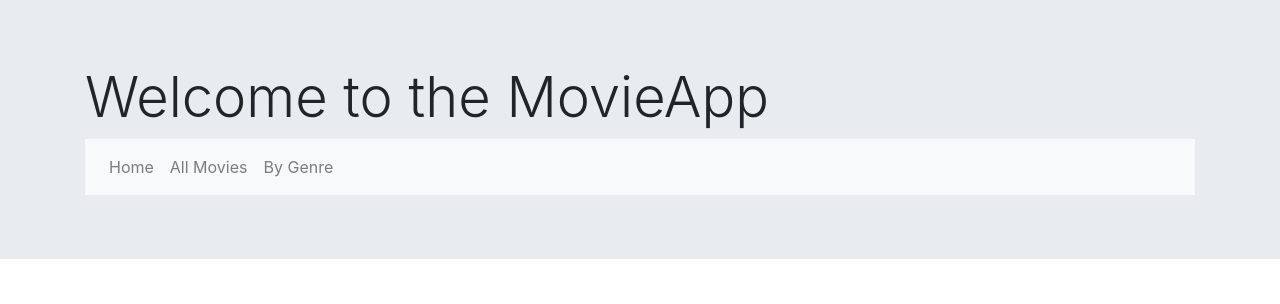
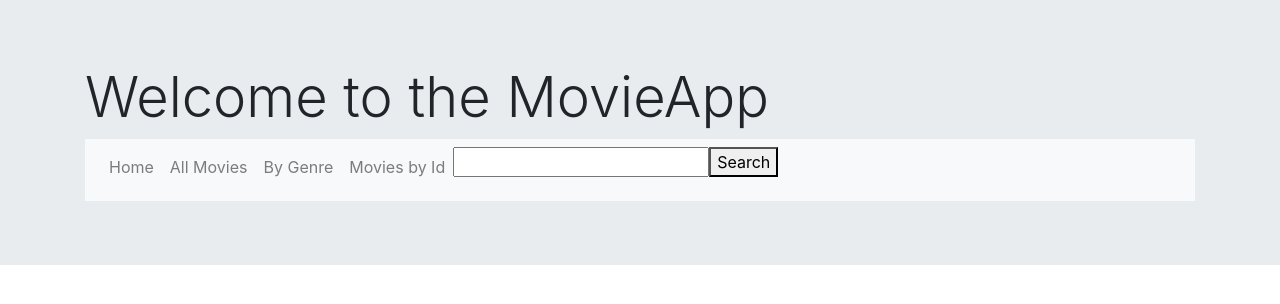
Before and after one commit to JennMP88/frontend, a React (Create React App) app: page /#/ in a window 1280 px wide. Shown: the top 304 px of the page. Built offline with nearby package versions, Linux system fonts and the light colour scheme.

Commit message:
added a card in movies and proper links with routes

```diff
--- a/src/App.js
+++ b/src/App.js
@@ -1,44 +1,24 @@
-import React from 'react'
-import {Link} from 'react-router-dom'
-import { HashRouter} from 'react-router-dom';
+import React,{Component} from 'react'
+import { HashRouter,Route} from 'react-router-dom';
+import Header from './components/header'
+import Movies from './containers/allmovies'
 
-class App extends React.Component {
+class App extends Component {
   constructor(props) {
     super(props)
     this.state = {
-      // searchinput:''
+
     }
   }
 
-
-  render() {
-    // const {searchinput}=this.state
+render(){
     return (
       <>
+
       <HashRouter>
-        <div class="jumbotron jumbotron-fluid">
-          <div class="container">
-            <h1 class="display-4">Welcome to the MovieApp</h1>
-
-
-    <nav className="navbar navbar-expand-lg navbar-light bg-light">
-      <ul className="navbar-nav">
-
-      <li className="nav-item">
-      <Link className="nav-link" to='/home'>Home</Link>
-       </li>
-       <li className="nav-item">
-          <Link className="nav-link" to="/allmovies">All Movies </Link>
-        </li>
-        <li className="nav-item">
-          <Link className="nav-link" to="/bygenre">By Genre </Link>
-        </li>
-       </ul>
-       </nav>
-
-          </div>
-        </div>
-        </HashRouter>
+      <Header/>
+      <Route path='/allmovies'component={Movies} />
+      </HashRouter>
       </>
     )
   }
--- a/src/components/header.js
+++ b/src/components/header.js
@@ -0,0 +1,65 @@
+import React,{Component} from 'react'
+import { Link } from 'react-router-dom'
+
+
+  class Header extends Component {
+    constructor(props) {
+      super(props)
+      this.state = {
+        list: [],
+        searchinput: ''
+      }
+    }
+
+
+  handleInput = (e) => {
+    this.setState({ searchinput: e.target.value })
+  }
+
+  handleClick = (e) => {
+    // console.log('clicked')
+    const { list, searchinput } = this.state;
+    list.push(searchinput)
+    this.setState({ list, searchinput: '' })
+  }
+
+  render() {
+    console.log(this.state)
+    const { list, searchinput } = this.state
+
+    return (<>
+      <div className="jumbotron jumbotron-fluid">
+        <div className="container">
+          <h1 className="display-4">Welcome to the MovieApp</h1>
+
+
+          <nav className="navbar navbar-expand-lg navbar-light bg-light">
+            <ul className="navbar-nav">
+
+              <li className="nav-item">
+                <Link className="nav-link" to='/home'>Home</Link>
+              </li>
+              <li className="nav-item">
+                <Link className="nav-link" to="/allmovies">All Movies </Link>
+              </li>
+              <li className="nav-item">
+                <Link className="nav-link" to="/bygenre">By Genre </Link>
+              </li>
+              <li className="nav-item">
+                <Link className="nav-link" to="/byid">Movies by Id </Link>
+              </li>
+              <p>
+                <input type='text' value={this.state.searchinput} onChange={this.handleInput} />
+                <button onClick={this.handleClick}>Search</button>
+              </p>
+
+            </ul>
+          </nav>
+
+        </div>
+      </div>
+    </>)
+  }
+}
+
+  export default Header
--- a/src/containers/allmovies.js
+++ b/src/containers/allmovies.js
@@ -0,0 +1,26 @@
+import React, { Component } from 'react'
+
+class Movies extends Component {
+  constructor(props) {
+    super(props)
+    this.state = {
+
+    }
+  }
+  render() {
+
+    return (<>
+
+       <div className="card" style={{width: '18rem'}}>
+        <img src="..." class="card-img-top" alt="..." />
+        <div className="card-body">
+          <h5 class="card-title">Movie Title</h5>
+          <p className="card-text">Something something card title</p>
+        </div>
+      </div>
+      {/* <h1>hi</h1> */}
+    </>
+    )
+  }
+}
+export default Movies
```
Also changed, not shown: src/containers/home.js (+16 -0 lines).
